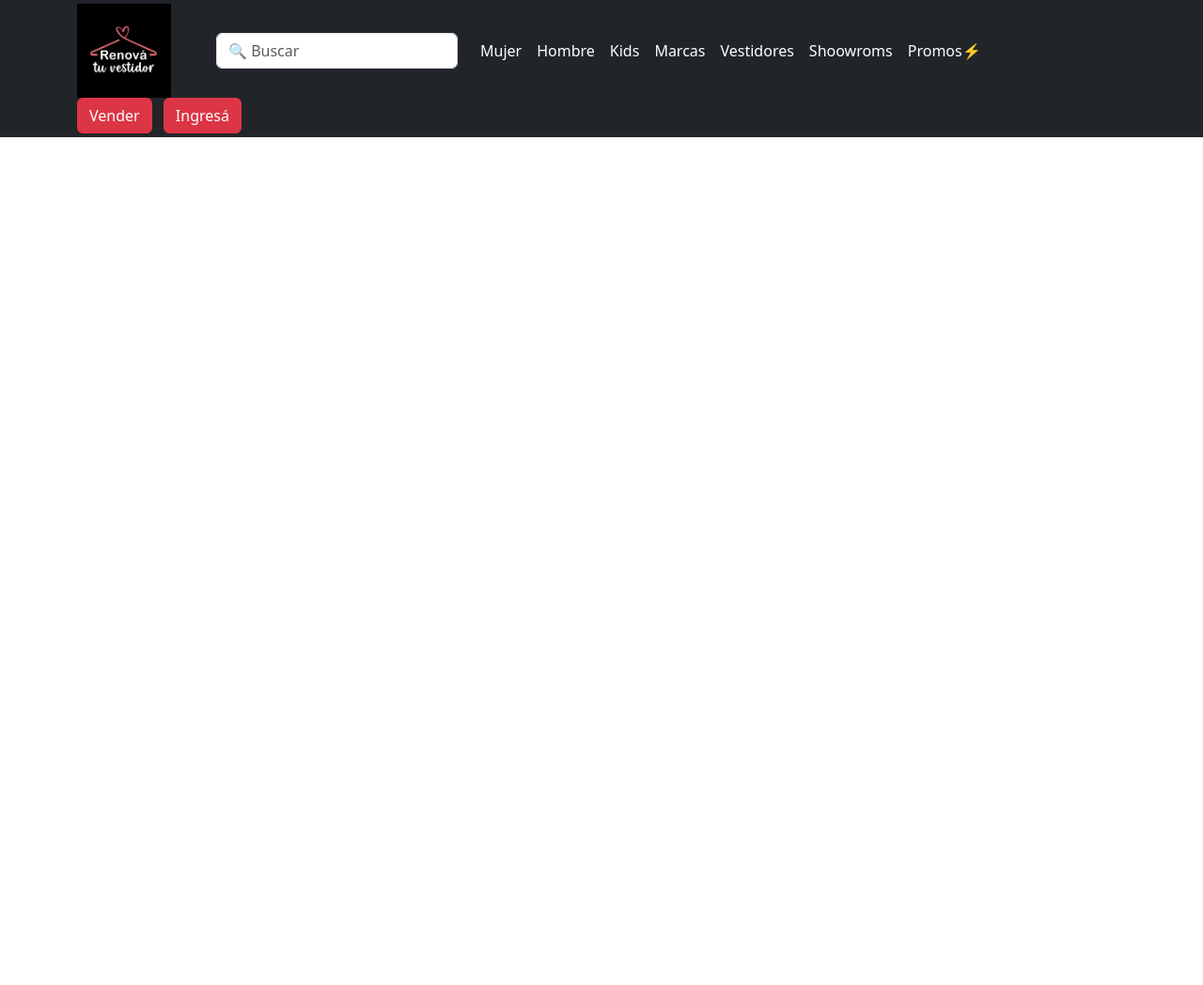
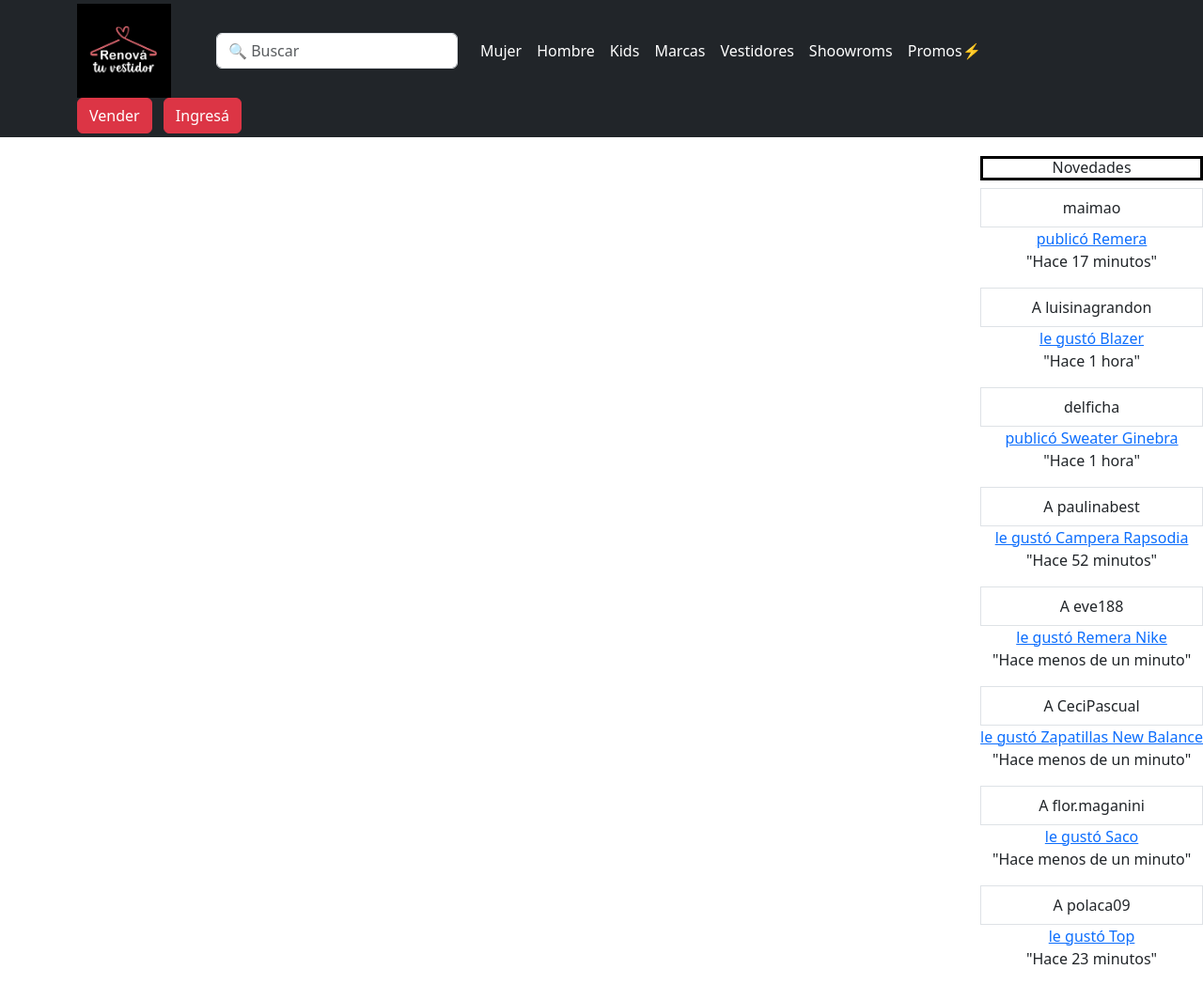
Before and after one commit to Licia1911/renovaMH, a plain HTML site: page index.html in a window 1280 px wide. Shown: the whole page at 94% size. Before the commit the page ends 800 px from the top, so only its background shows below. Drawn offline with nearby package versions, Linux system fonts and the light colour scheme.

Commit message:
list-group-v1

```diff
--- a/index.html
+++ b/index.html
@@ -47,6 +47,73 @@
             </div>
     </div>
     </header>
+    <div id="list-example" class="list-group">
+        <div class="list">
+            <h6>Novedades</h6>
+            <a class="list-group-item list-group-item-action" href="#list-item-1">maimao</a>
+            <p>
+                <a href="">publicó Remera</a>
+                <br>
+                "Hace 17 minutos"
+            </p>
+        </div>
+        <div>
+            <a class="list-group-item list-group-item-action" href="#list-item-3">A luisinagrandon</a>
+            <p>
+                <a href="">le gustó Blazer</a>
+                <br>
+                "Hace 1 hora"
+            </p>
+        </div>
+        <div>
+            <a class="list-group-item list-group-item-action" href="#list-item-3">delficha</a>
+            <p>
+                <a href="">publicó Sweater Ginebra </a>
+                <br>
+                "Hace 1 hora"
+            </p>
+        </div>
+        <div>
+            <a class="list-group-item list-group-item-action" href="#list-item-4">A paulinabest</a>
+            <p>
+                <a href="">le gustó Campera Rapsodia</a>
+                <br>
+                "Hace 52 minutos"
+            </p>
+        </div>
+        <div>
+            <a class="list-group-item list-group-item-action" href="#list-item-5">A eve188</a>
+            <p>
+                <a href="">le gustó Remera Nike</a>
+                <br>
+                "Hace menos de un minuto"
+            </p>
+        </div>
+        <div>
+            <a class="list-group-item list-group-item-action" href="#list-item-6">A CeciPascual</a>
+            <p>
+                <a href="">le gustó Zapatillas New Balance</a>
+                <br>
+                "Hace menos de un minuto"
+            </p>
+        </div>
+        <div>
+            <a class="list-group-item list-group-item-action" href="#list-item-7">A flor.maganini</a>
+            <p>
+                <a href="">le gustó Saco</a>
+                <br>
+                "Hace menos de un minuto"
+            </p>
+        </div>
+        <div>
+            <a class="list-group-item list-group-item-action" href="#list-item-8">A polaca09</a>
+            <p>
+                <a href="">le gustó Top</a>
+                <br>
+                "Hace 23 minutos"
+            </p>
+        </div>
+    </div>
     <script src="https://cdn.jsdelivr.net/npm/bootstrap@5.3.0-alpha1/dist/js/bootstrap.bundle.min.js"
         integrity="sha384-w76AqPfDkMBDXo30jS1Sgez6pr3x5MlQ1ZAGC+nuZB+EYdgRZgiwxhTBTkF7CXvN"
         crossorigin="anonymous"></script>
--- a/style.css
+++ b/style.css
@@ -12,3 +12,29 @@
 .logo {
     max-width: 100px;
 }
+
+.list-group{
+    display: flex;
+    position: sticky;
+    float: right;
+}
+
+/*p>a.list-group{
+    display: inline;
+    font-weight: 500;
+    text-decoration: none;
+}*/
+
+.list-group{
+    text-align: center;
+}
+h6{
+    border: solid black;
+    font-size: 1.25rem;
+    font-weight: 500;
+    line-height: 1.6;
+}
+
+.list{
+    margin-top: 20px;
+}
```
